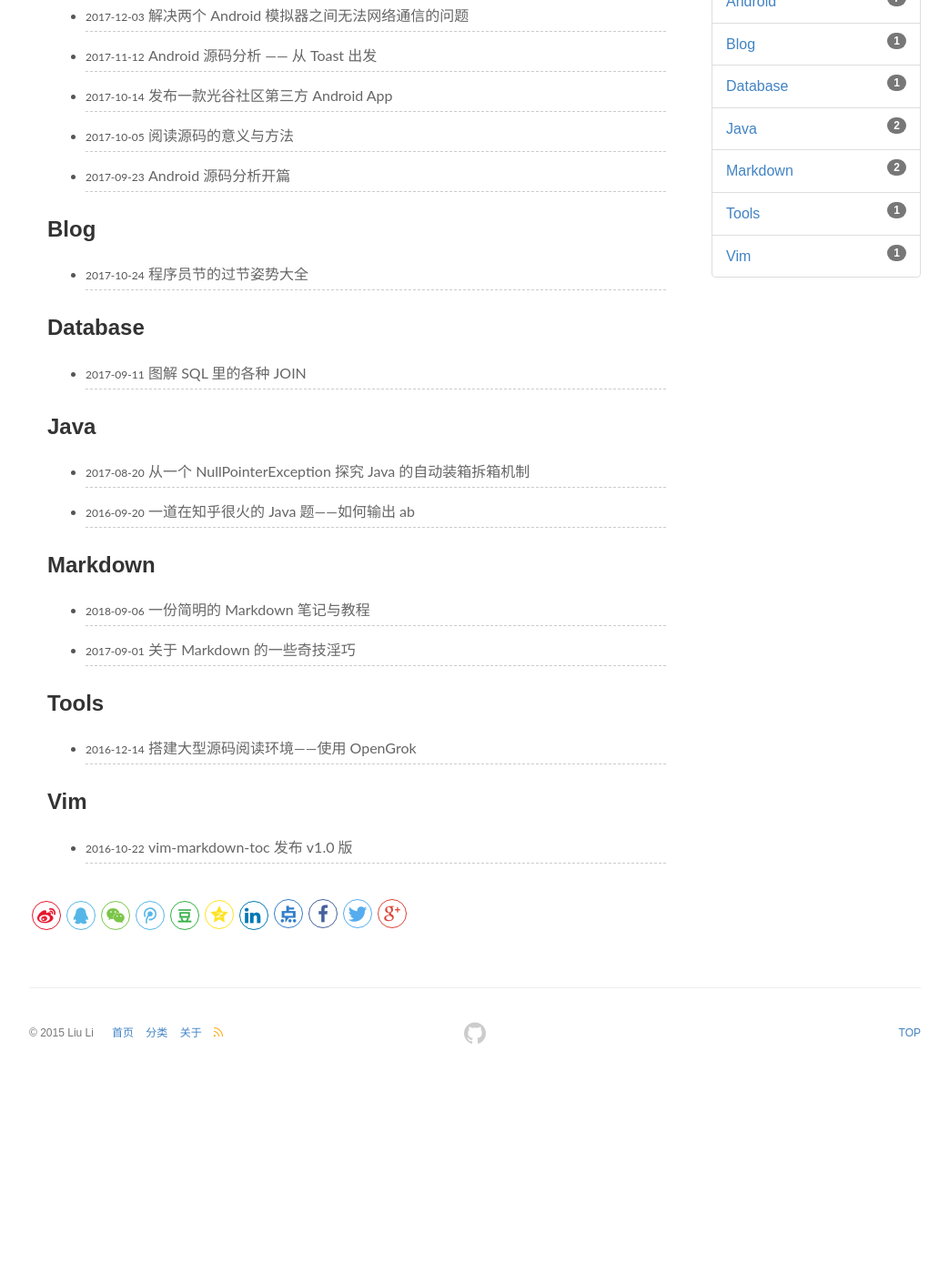
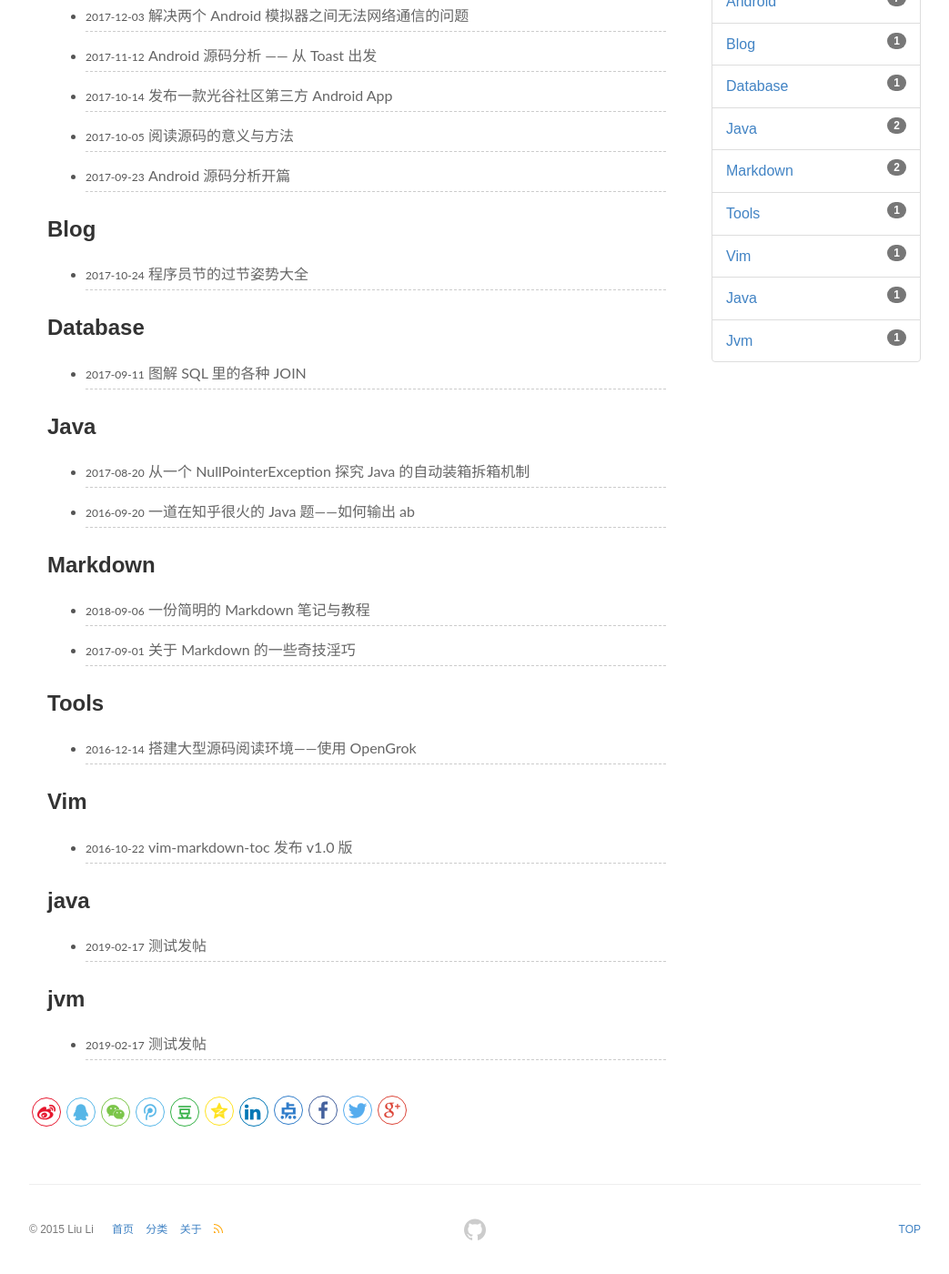
Before and after one commit to nox60/nox60.github.io, a Jekyll site: the page built from pages/categories.md, in a window 1280 px wide and 1400 px high, scrolled down 356 px. Shown: the whole window at 91% size, without its empty margins (118-1161 px from the left). Built offline with Jekyll 4.4.1, drawn with Linux system fonts in a browser that asks for light colours; before the commit the page ends 1540 px from its top, so only the background shows below that.

Commit message:
ad/尝试写一篇文章

```diff
--- a/_posts/2019-02-17-eeeee.md
+++ b/_posts/2019-02-17-eeeee.md
@@ -1 +1,11 @@
-test add another
+---
+layout: post
+title: 测试发帖
+categories: [java, jvm]
+description: 测试发一篇文章
+keywords: keyword1, jvm
+---
+
+Content here
+
+# 大标题
```
